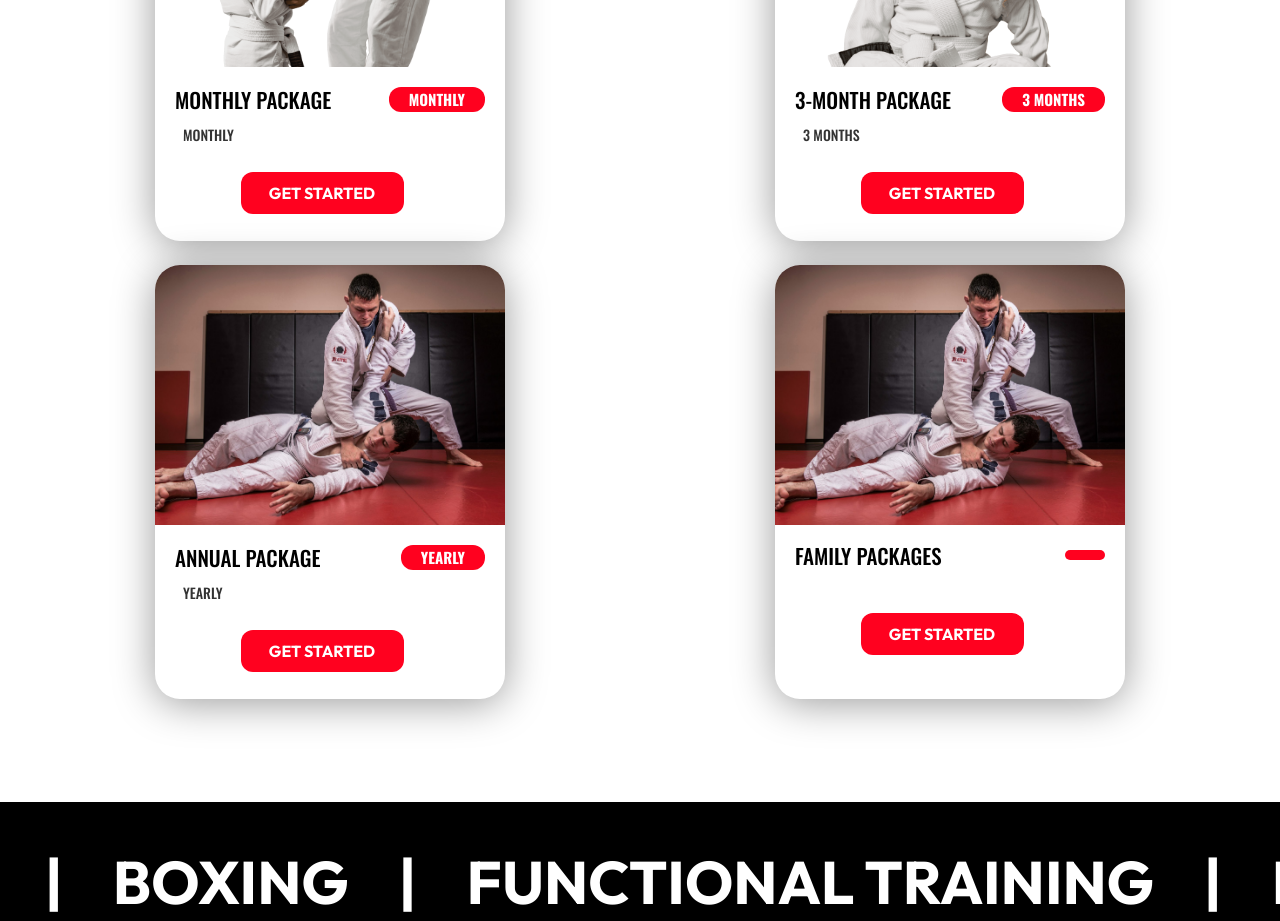
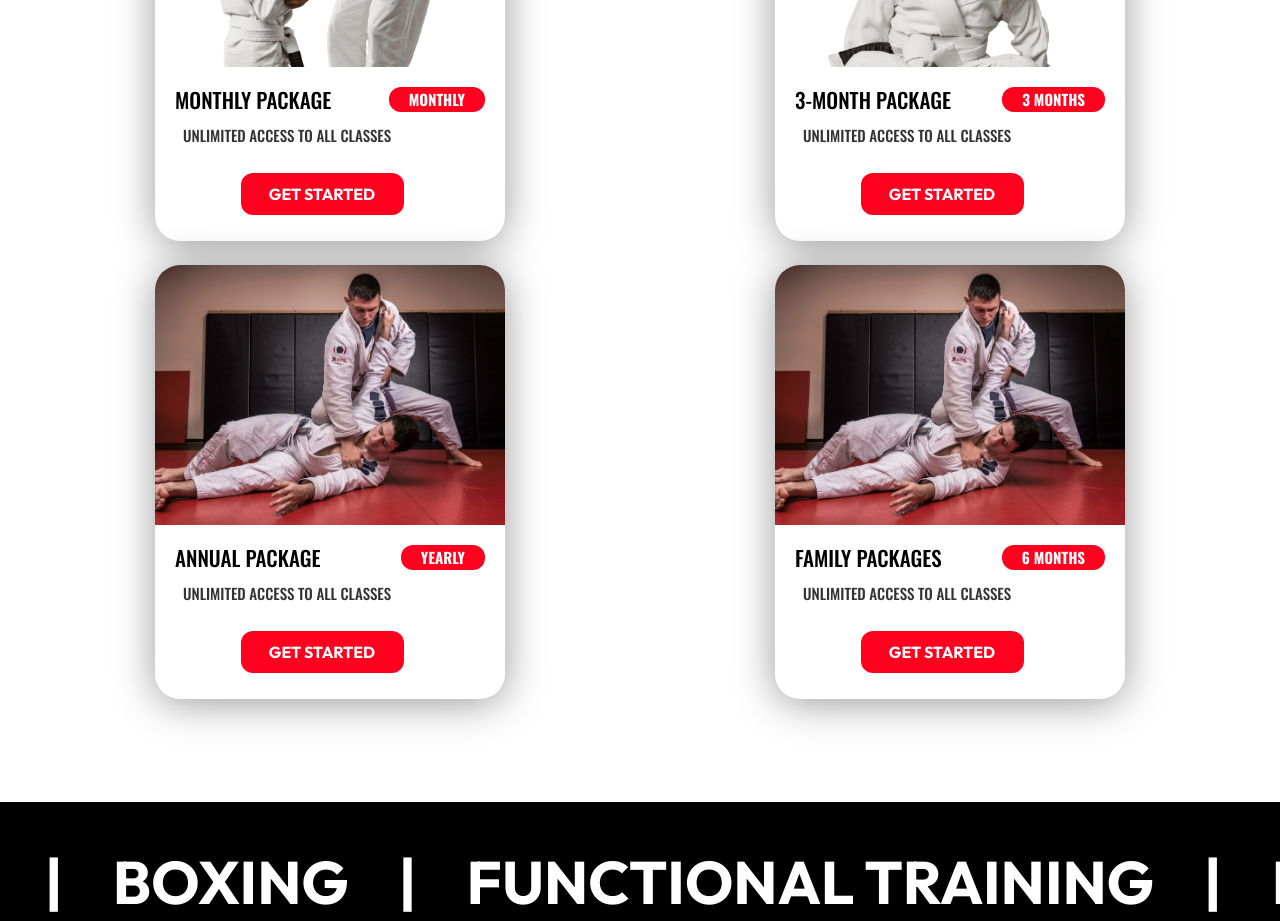
Before and after one commit to mghally999/team-zone-next, a Next.js app: page / in a window 1280 px wide. Shown: the part 4740-5661 px from the top of the page. Built offline with nearby package versions, Linux system fonts and the light colour scheme.

Commit message:
finalizing tasks

```diff
--- a/app/components/Packages/SinglePackage.js
+++ b/app/components/Packages/SinglePackage.js
@@ -1,8 +1,13 @@
-import React from 'react';
-import styles from '../../styles/Packages/SinglePackage.module.css';
-import classNames from 'classnames';
+import React from "react";
+import styles from "../../styles/Packages/SinglePackage.module.css";
+import classNames from "classnames";
 
-export default function SinglePackage({ imgClass, title, duration, openPopup }) {
+export default function SinglePackage({
+  imgClass,
+  title,
+  duration,
+  openPopup,
+}) {
   const bookingButton = classNames(
     styles.btn,
     styles["btn--full"],
@@ -18,9 +23,11 @@ export default function SinglePackage({ imgClass, title, duration, openPopup })
           <span className={styles.ageBadge}>{duration}</span>
         </div>
         <div className={styles.packageTags}>
-                    <span className={styles.tag}>{duration}</span>
+          <span className={styles.tag}>Unlimited Access to All Classes</span>
         </div>
-                <button className={bookingButton} onClick={openPopup} type="button">GET STARTED</button>
+        <button className={bookingButton} onClick={openPopup} type="button">
+          GET STARTED
+        </button>
       </div>
     </div>
   );
--- a/app/context/AppContext.js
+++ b/app/context/AppContext.js
@@ -147,7 +147,7 @@ export const AppContextProvider = ({ children }) => {
     {
       imgClass: "packageImg3",
       title: "Family Packages",
-      // duration: "6 Months",
+      duration: "6 Months",
     },
   ];
 
--- a/app/styles/Packages/SinglePackage.module.css
+++ b/app/styles/Packages/SinglePackage.module.css
@@ -80,7 +80,8 @@
   display: inline-block;
   padding: 0.4rem 0.8rem;
   margin-top: 1.2rem;
-  font-size: 14px;
+  font-size: 15px;
+  line-height: 1;
   font-weight: 500;
   text-transform: uppercase;
   color: #333;
```
Lines whose indentation alone changed are shown as unchanged.
